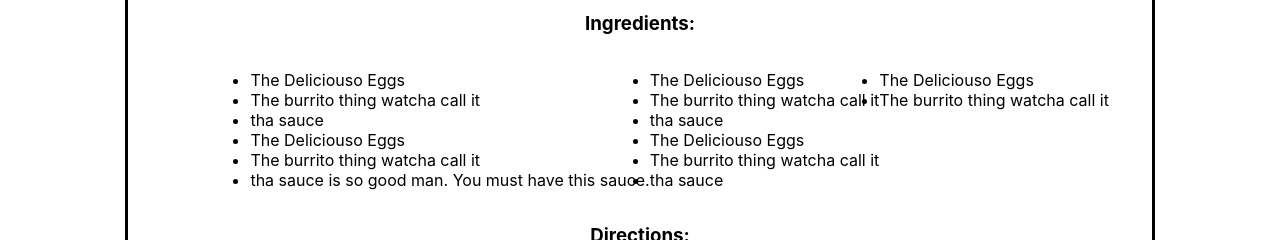
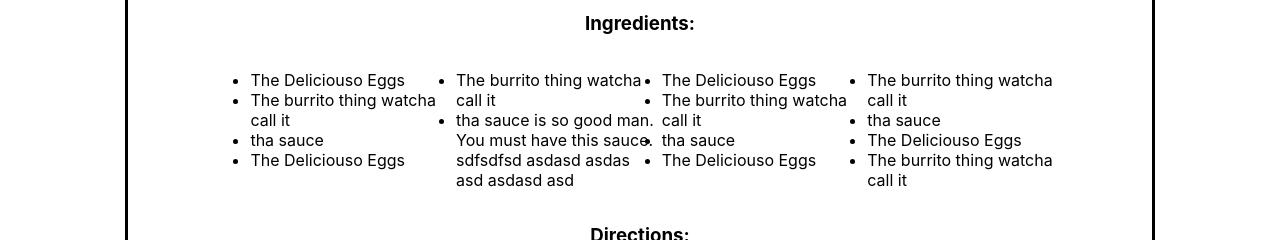
Before and after one commit to bw-ft-secretfamilyrecipes2/Front-End, a React (Create React App) app in the folder secret-family-recipes/: page /recipes in a window 1280 px wide. Shown: the part 654-894 px from the top of the page. Built offline with nearby package versions, Linux system fonts and the light colour scheme; no server answers; sample sign-in values are in the browser's storage.

Commit message:
updated some styling, text overflow on the ul li elements

```diff
--- a/secret-family-recipes/src/App.css
+++ b/secret-family-recipes/src/App.css
@@ -113,3 +113,10 @@
   width: 80%;
   text-align: left;
 }
+
+ul li{
+  width: 25%;
+  text-align: start;
+  overflow-wrap: break-word;
+  margin-right: 0.1%
+}
--- a/secret-family-recipes/src/components/Recipes.js
+++ b/secret-family-recipes/src/components/Recipes.js
@@ -31,7 +31,7 @@
         prepTime: '10 minutes',
         cookTime: '20 minutes',
         yield: '5 burritos',
-        ingredients: [{ingredient: 'The Deliciouso Eggs'},{ingredient: 'The burrito thing watcha call it'},{ingredient: 'tha sauce'},{ingredient: 'The Deliciouso Eggs'},{ingredient: 'The burrito thing watcha call it'},{ingredient: 'tha sauce is so good man. You must have this sauce.'},{ingredient: 'The Deliciouso Eggs'},{ingredient: 'The burrito thing watcha call it'},{ingredient: 'tha sauce'},{ingredient: 'The Deliciouso Eggs'},{ingredient: 'The burrito thing watcha call it'},{ingredient: 'tha sauce'},{ingredient: 'The Deliciouso Eggs'},{ingredient: 'The burrito thing watcha call it'}],
+        ingredients: [{ingredient: 'The Deliciouso Eggs'},{ingredient: 'The burrito thing watcha call it'},{ingredient: 'tha sauce'},{ingredient: 'The Deliciouso Eggs'},{ingredient: 'The burrito thing watcha call it'},{ingredient: 'tha sauce is so good man. You must have this sauce. sdfsdfsd asdasd asdas asd asdasd asd'},{ingredient: 'The Deliciouso Eggs'},{ingredient: 'The burrito thing watcha call it'},{ingredient: 'tha sauce'},{ingredient: 'The Deliciouso Eggs'},{ingredient: 'The burrito thing watcha call it'},{ingredient: 'tha sauce'},{ingredient: 'The Deliciouso Eggs'},{ingredient: 'The burrito thing watcha call it'}],
         directions: [{direction: 'stuff everything into a box and into the microwave stuff everything into a box and into the microwavestuff everything into a box and into the microwavestuff everything into a box and into the microwavestuff everything into a box and into the microwavestuff everything into a box and into the microwavestuff everything into a box and into the microwavestuff everything into a box and into the microwavestuff everything into a box and into the microwavestuff everything into a box and into the microwavestuff everything into a box and into the microwavestuff everything into a box and into the microwavestuff everything into a box and into the microwavestuff everything into a box and into the microwavestuff everything into a box and into the microwavestuff everything into a box and into the microwave'},{direction: 'EAT IT'}]
     },
     {
```
